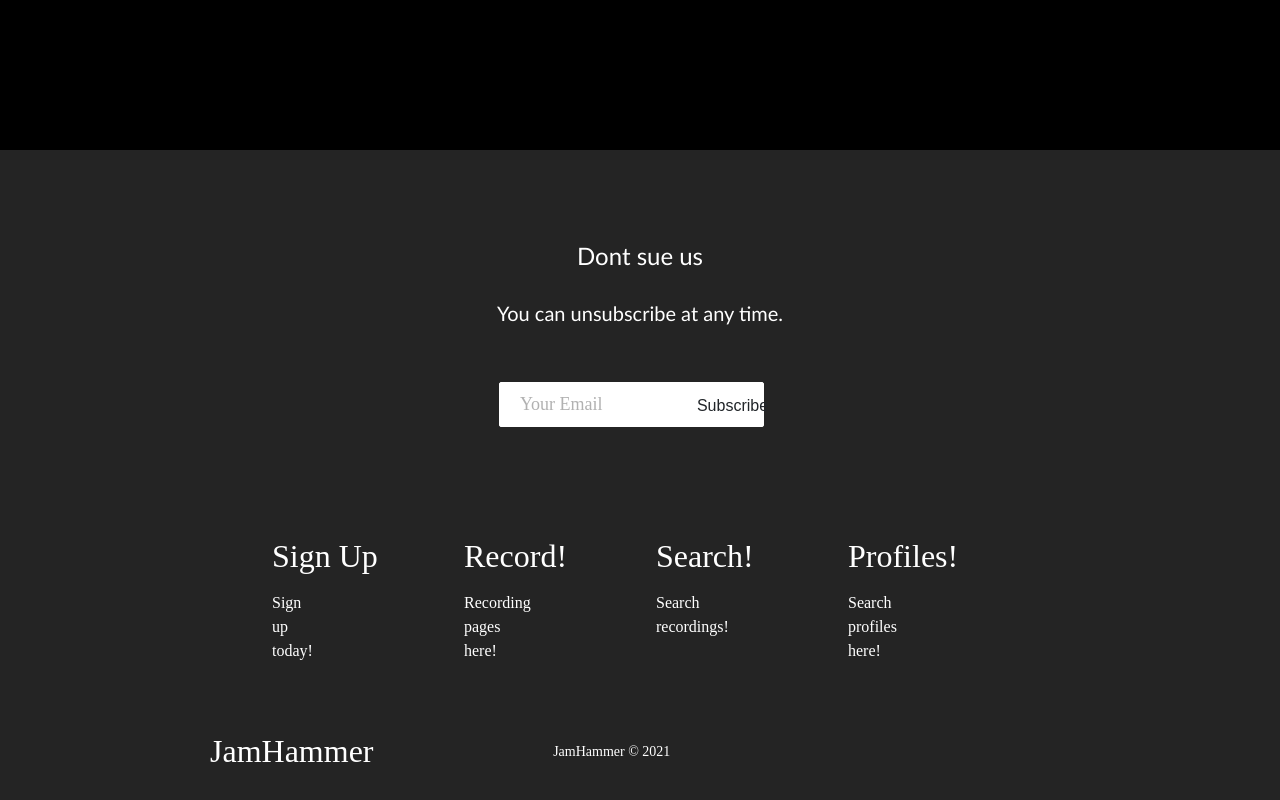
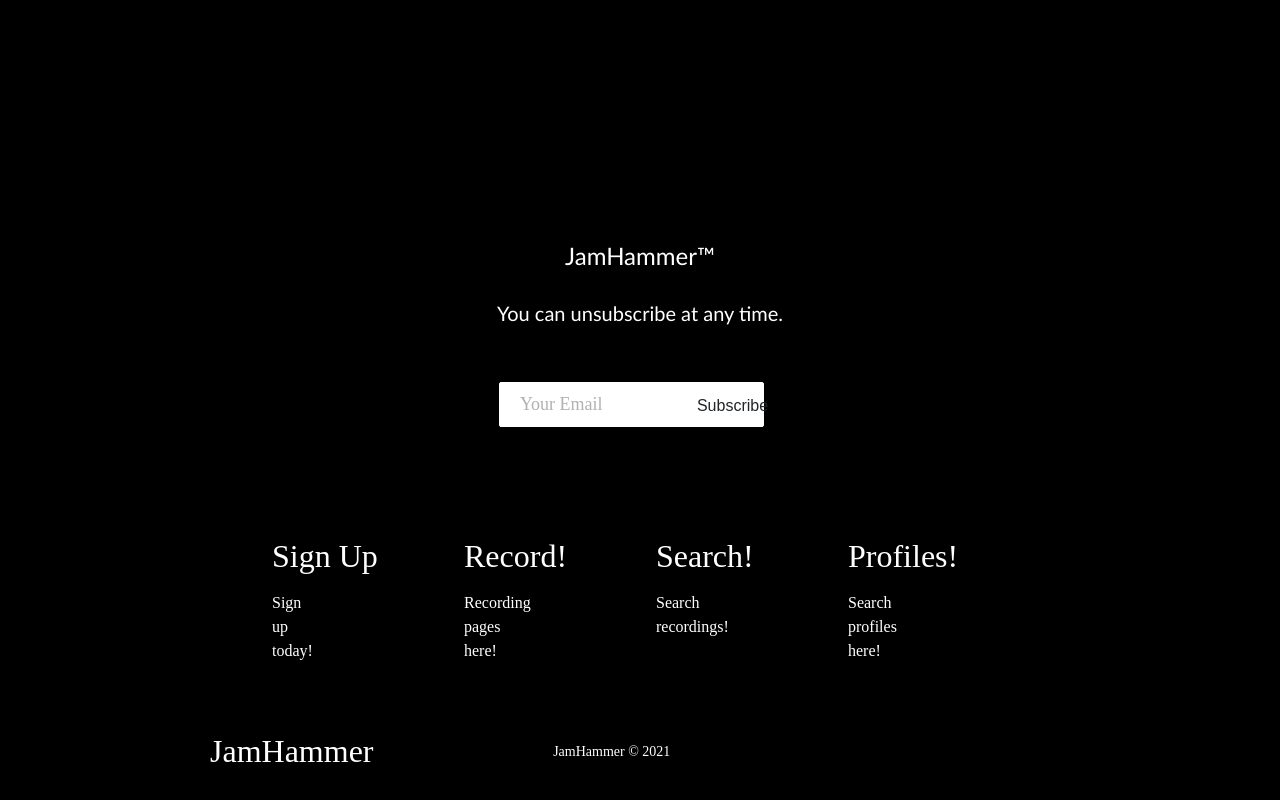
Before and after one commit to Jsarvay/Jam-Hammer, a React (Create React App) app in the folder client/: page /search in a window 1280 px wide. Shown: the part 668-1468 px from the top of the page. Built offline with nearby package versions, Linux system fonts and the light colour scheme; no server answers; a web font is replaced by a local one; what wavesurfer.js would draw is missing.

Commit message:
styled footer black

```diff
--- a/client/src/components/Footer/index.css
+++ b/client/src/components/Footer/index.css
@@ -1,5 +1,5 @@
 .footer-container {
-  background-color: #242424;
+  background-color: black;
   padding: 4rem 0 2rem 0;
   display: flex;
   margin-top: 500px;
--- a/client/src/components/Footer/index.js
+++ b/client/src/components/Footer/index.js
@@ -8,7 +8,7 @@ function Footer() {
   return (
     <div className="footer-container">
       <section className="footer-subscription">
-        <p className="footer-subscription-heading">Dont sue us </p>
+        <p className="footer-subscription-heading">JamHammer™</p>
         <p className="footer-subscription-text">
           You can unsubscribe at any time.
         </p>
```
Also changed, not shown: 1 other file (tests, documents, lock files or other folders).
